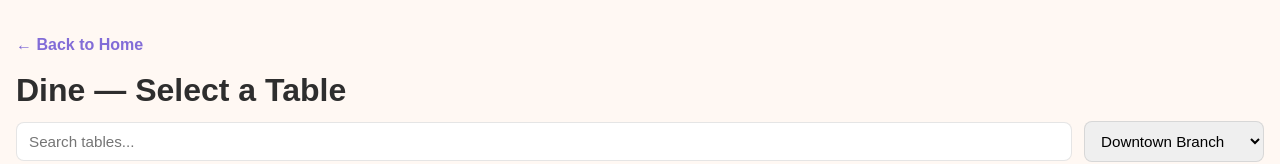
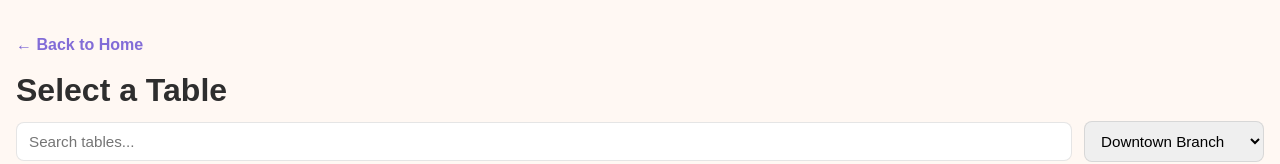
Before and after one commit to Damselnodistress5/restroflow, a plain HTML site: page dine.html in a window 1280 px wide. Shown: the top 164 px of the page. Drawn offline with Linux system fonts and the light colour scheme.

Commit message:
Few Changes

```diff
--- a/dine.html
+++ b/dine.html
@@ -46,7 +46,7 @@
 <body>
   <div class="container">
     <a class="back" href="home_page.html">← Back to Home</a>
-    <h1>Dine — Select a Table</h1>
+    <h1>Select a Table</h1>
 
     <div class="location-controls">
       <input type="text" class="search-input" id="searchInput" placeholder="Search tables...">
```
Also changed, not shown: feedback.html (+1 -1 lines), signup.html (+1 -1 lines).
